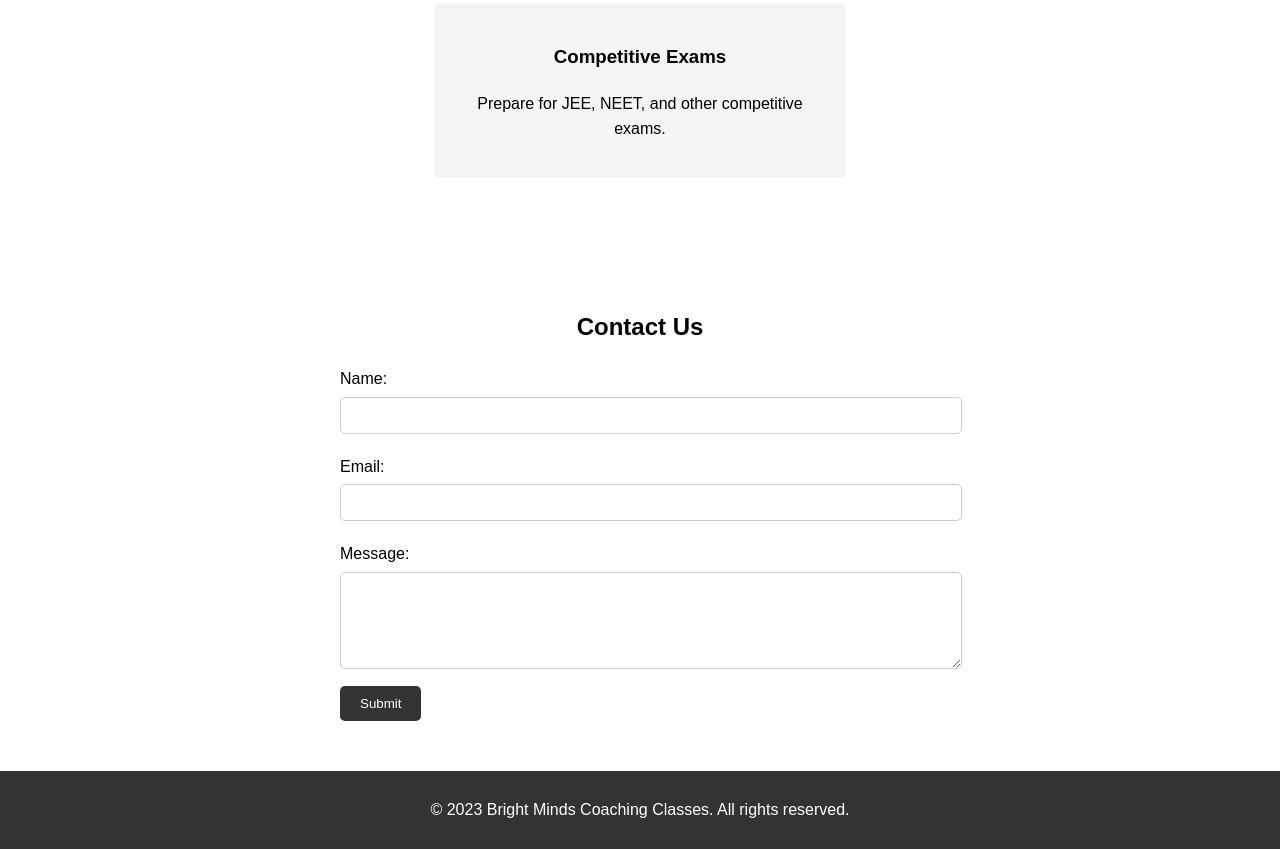
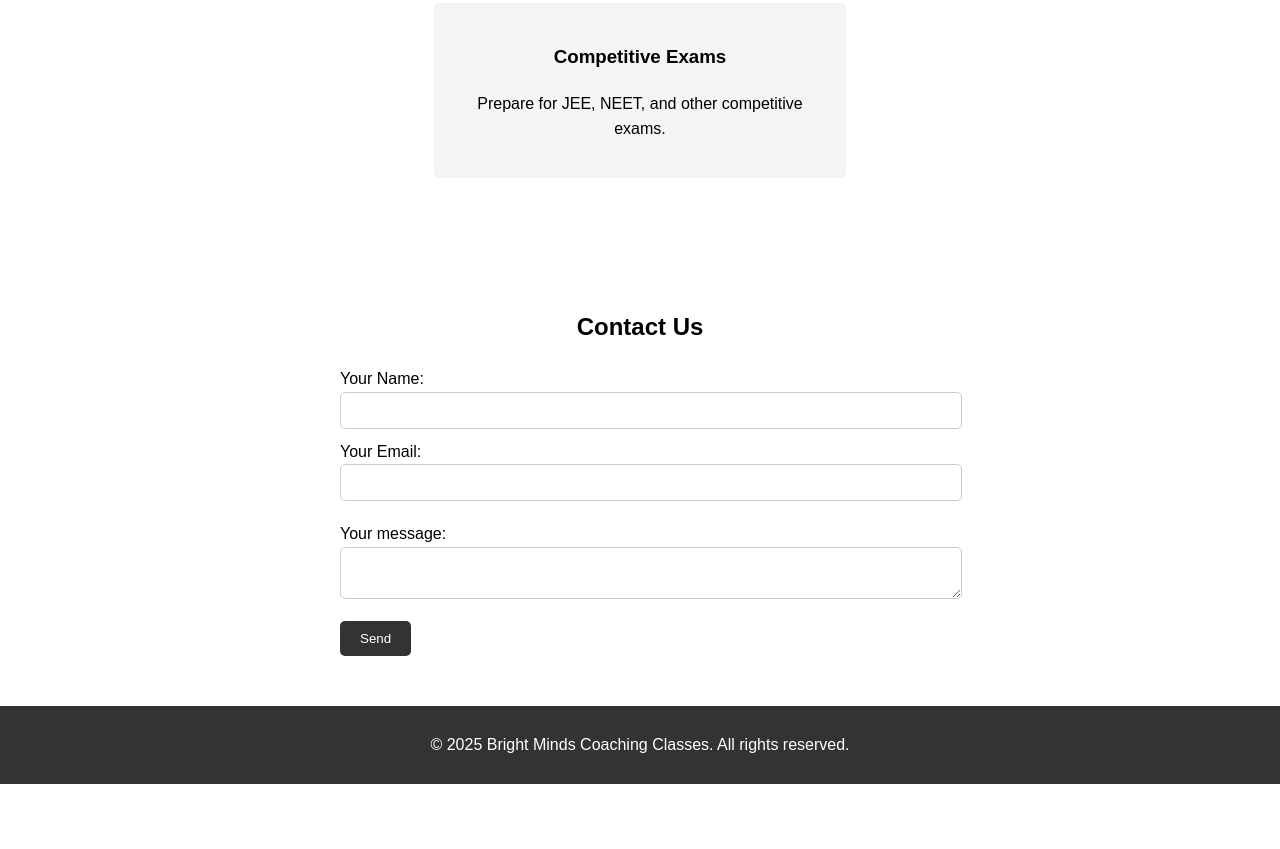
Before and after one commit to Majestic2121/test1, a plain HTML site: page index.html in a window 1280 px wide. Shown: the part 1061-1910 px from the top of the page. After the commit the page ends 1845 px from the top, so only its background shows below. Drawn offline with Linux system fonts and the light colour scheme.

Commit message:
Update index.html

```diff
--- a/index.html
+++ b/index.html
@@ -70,27 +70,24 @@
 
     <section id="contact" class="contact">
       <h2>Contact Us</h2>
-      <!-- Replace "your-form-id" with your actual Formspree form ID -->
-      <form
-        id="contactForm"
-        action="https://formspree.io/f/mvgzworj"
-        method="POST"
-      >
-        <label for="name">Name:</label>
-        <input type="text" id="name" name="name" required />
-
-        <label for="email">Email:</label>
-        <input type="email" id="email" name="email" required />
-
-        <label for="message">Message:</label>
-        <textarea id="message" name="message" rows="5" required></textarea>
-
-        <button type="submit">Submit</button>
+     <form action="https://formspree.io/f/mvgzworj" method="POST">
+        <label>
+          Your Name:
+          <input type="text" />
+          Your Email:
+          <input type="email" name="email" />
+        </label>
+        <label>
+          Your message:
+          <textarea name="message"></textarea>
+        </label>
+        <!-- your other form fields go here -->
+        <button type="submit">Send</button>
       </form>
     </section>
 
     <footer>
-      <p>&copy; 2023 Bright Minds Coaching Classes. All rights reserved.</p>
+      <p>&copy; 2025 Bright Minds Coaching Classes. All rights reserved.</p>
     </footer>
 
     <script src="script.js"></script>
```
